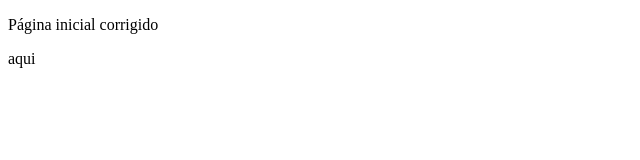
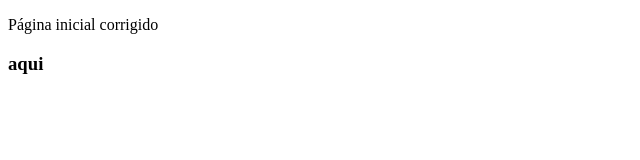
Before and after one commit to ClevertonRoch/github-master, a plain HTML site: page index.html in a window 1280 px wide. Shown: the full height of the page, 0-640 px from the left. Drawn offline with Linux system fonts and the light colour scheme.

Commit message:
titulo adicionado h3 #5

```diff
--- a/index.html
+++ b/index.html
@@ -8,7 +8,7 @@
 </head>
 <body>
     <p>Página inicial corrigido</p>
-    aqui
+    <h3>aqui</h3>
 
 </body>
 </html>
```
